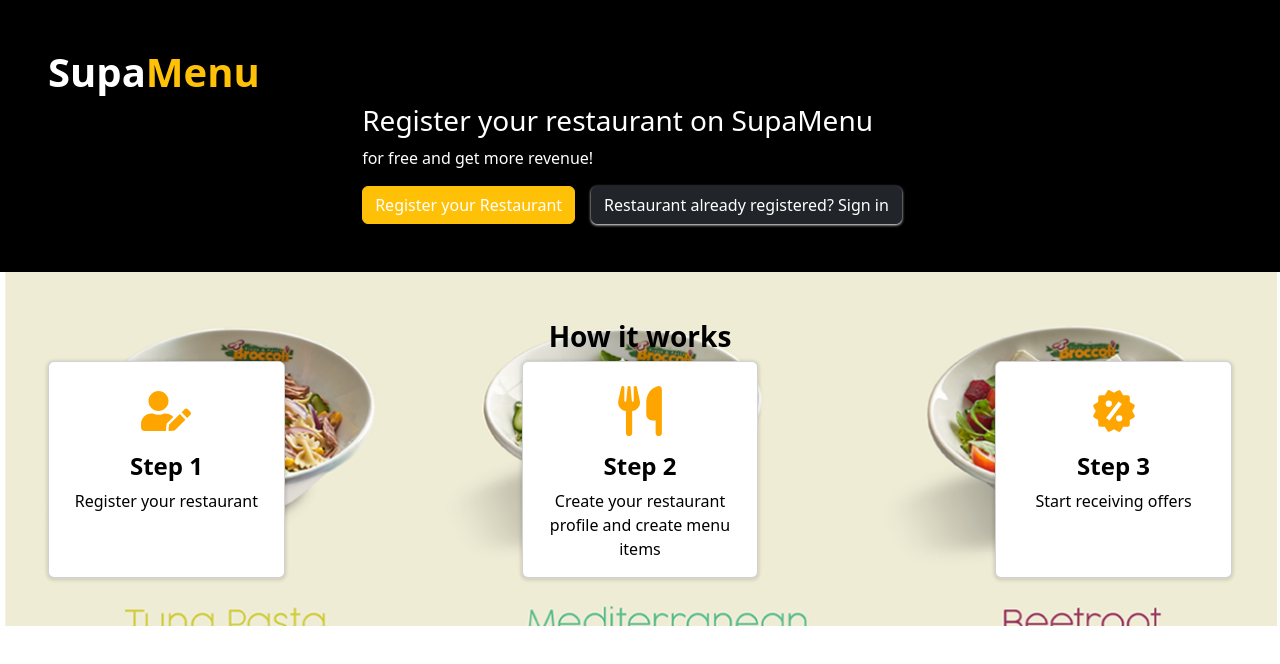
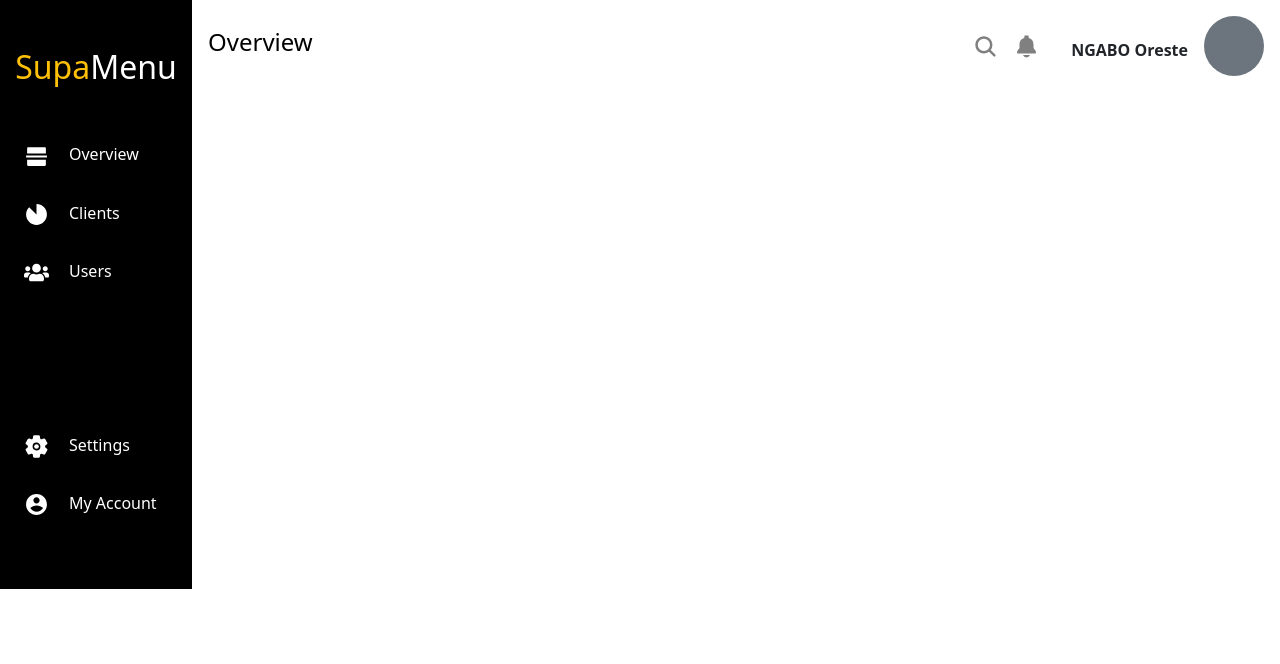
Before and after one commit to orestengabo0/Supa-menu-, a React (Vite) app in the folder Front-end/: page / in a window 1280 px wide. Shown: the top 664 px of the page. Built offline with nearby package versions, Linux system fonts and the light colour scheme.

Commit message:
clients page

```diff
--- a/Front-end/src/App.tsx
+++ b/Front-end/src/App.tsx
@@ -3,14 +3,16 @@
 import SignIn from "./components/SignIn/SignIn";
 import {BrowserRouter as Router, Routes, Route} from 'react-router-dom'
 import WelcomePage from "./components/WelcomePage/WelcomePage";
+import Clients from "./components/Clients/Clients";
 
 const App = () => {
   return (
     <Router>
       <Routes>
-        <Route path="/" element={<WelcomePage />}></Route>
+        {/* <Route path="/" element={<WelcomePage />}></Route>
         <Route path="/signup" element={<SignUp />}></Route>
-        <Route path="/signin" element={<SignIn />}></Route>
+        <Route path="/signin" element={<SignIn />}></Route> */}
+        <Route path="/" element={<Clients />}></Route>
       </Routes>
     </Router>
   );
--- /dev/null
+++ b/Front-end/src/components/Clients/Clients.module.css
@@ -0,0 +1,11 @@
+.right {
+    width: 15%;
+}
+.overview:hover, .client:hover, .users:hover {
+    background: gray;
+}
+.box {
+    height: 60px;
+    width: 60px;
+    border-radius: 50%;
+}
--- /dev/null
+++ b/Front-end/src/components/Clients/Clients.tsx
@@ -0,0 +1,73 @@
+import { RiQrScanFill } from "react-icons/ri";
+import { MdIncompleteCircle } from "react-icons/md";
+import { FaUsers } from "react-icons/fa";
+import { IoSettings, IoSearch, IoNotificationsSharp } from "react-icons/io5";
+import { RiAccountCircleFill } from "react-icons/ri";
+import styles from "./Clients.module.css";
+
+const Clients = () => {
+  return (
+    <div className="d-flex">
+      <div className={`bg-black right pt-5 pb-5 ${styles["right"]}`}>
+        <h2 className="text-center mb-5">
+          <span className="text-warning">Supa</span>
+          <span className="text-white">Menu</span>
+        </h2>
+        <div className="mb-5 pb-3">
+          <div className={`mb-3 me-1 mt-1 p-2 overview ${styles["overview"]}`}>
+            <span className="mx-3">
+              <RiQrScanFill className="icon" color="white" size={25} />
+            </span>
+            <span className="mx-1 text-white">Overview</span>
+          </div>
+          <div className={`mb-3 me-1 mt-1 p-2 client ${styles["client"]}`}>
+            <span className="mx-3">
+              <MdIncompleteCircle className="icon" color="white" size={25} />
+            </span>
+            <span className="mx-1 text-white">Clients</span>
+          </div>
+          <div className={`mb-3 me-1 mt-1 p-2 users ${styles["users"]}`}>
+            <span className="mx-3">
+              <FaUsers className="icon" color="white" size={25} />
+            </span>
+            <span className="mx-1 text-white">Users</span>
+          </div>
+        </div>
+        <div className="pt-5">
+          <div className={`mb-3 me-1 mt-1 p-2 overview ${styles["overview"]}`}>
+            <span className="mx-3">
+              <IoSettings className="icon" color="white" size={25} />
+            </span>
+            <span className="mx-1 text-white">Settings</span>
+          </div>
+          <div className={`mb-3 me-1 mt-1 p-2 overview ${styles["overview"]}`}>
+            <span className="mx-3">
+              <RiAccountCircleFill className="icon" color="white" size={25} />
+            </span>
+            <span className="mx-1 text-white">My Account</span>
+          </div>
+        </div>
+      </div>
+      {/*codes for the right side */}
+      <div className="flex-grow-1">
+        <div className="p-3 d-flex justify-content-between align-items-center">
+          <h4 className="text-black">Overview</h4>
+          <div className="d-flex align-items-center">
+            <span className="mx-3">
+              <IoSearch color="gray" size={25} />
+            </span>
+            <span>
+              <IoNotificationsSharp color="gray" size={25} />
+            </span>
+            <div className="d-flex align-items-center ms-3">
+              <p className="fw-semibold mx-3 mt-2 mb-0">NGABO Oreste</p>
+              <div className={`bg-secondary box ${styles["box"]}`}></div>
+            </div>
+          </div>
+        </div>
+      </div>
+    </div>
+  );
+};
+
+export default Clients;
```
